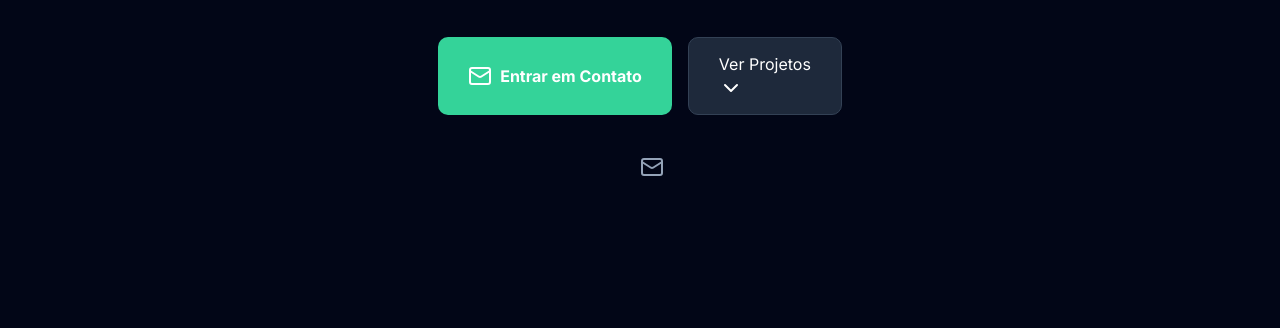
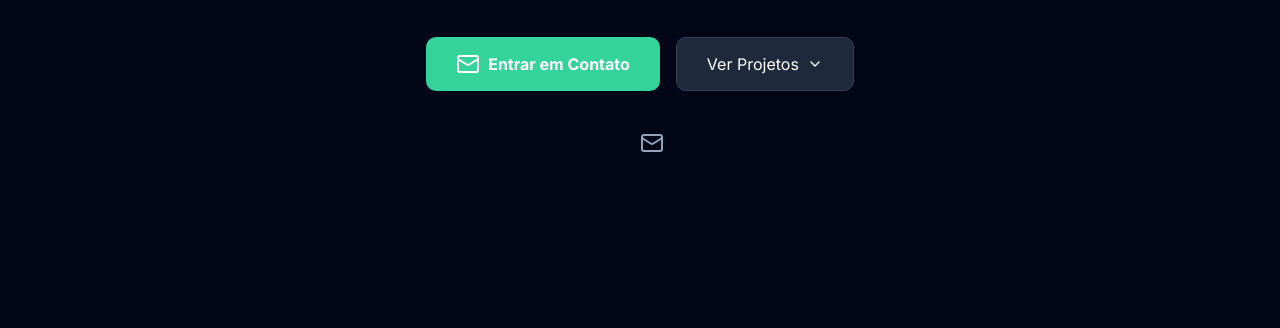
Before and after one commit to DShebarro/Profile_Dev, a plain HTML site: page index.html in a window 1280 px wide. Shown: the part 405-733 px from the top of the page. Drawn offline with nearby package versions, Linux system fonts and the light colour scheme.

Commit message:
fetch(update): Correção de botão do projetos, icone e imagem de projetos

```diff
--- a/index.html
+++ b/index.html
@@ -76,8 +76,8 @@
             <i data-lucide="mail"></i> Entrar em Contato
           </a>
 
-          <a href="#projetos" class="btn-secondary">
-            Ver Projetos <i data-lucide="chevron-down"></i>
+          <a href="#projetos" class="btn-secondary flex items-center gap-2">
+            Ver Projetos <i data-lucide="chevron-down" class="w-4 h-4"></i>
           </a>
         </div>
 
```
Also changed, not shown: assets/dev-profile-design.png (added).
